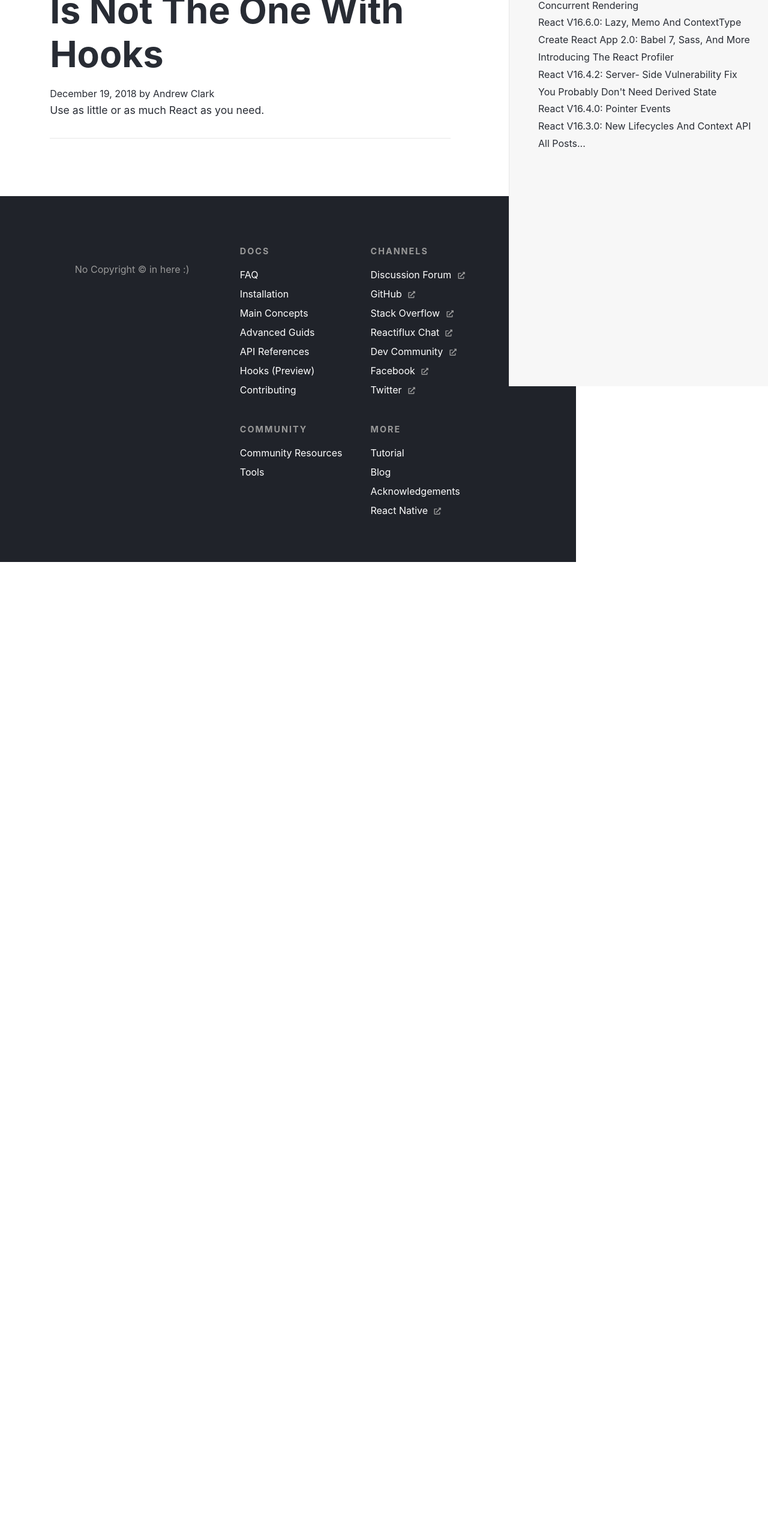
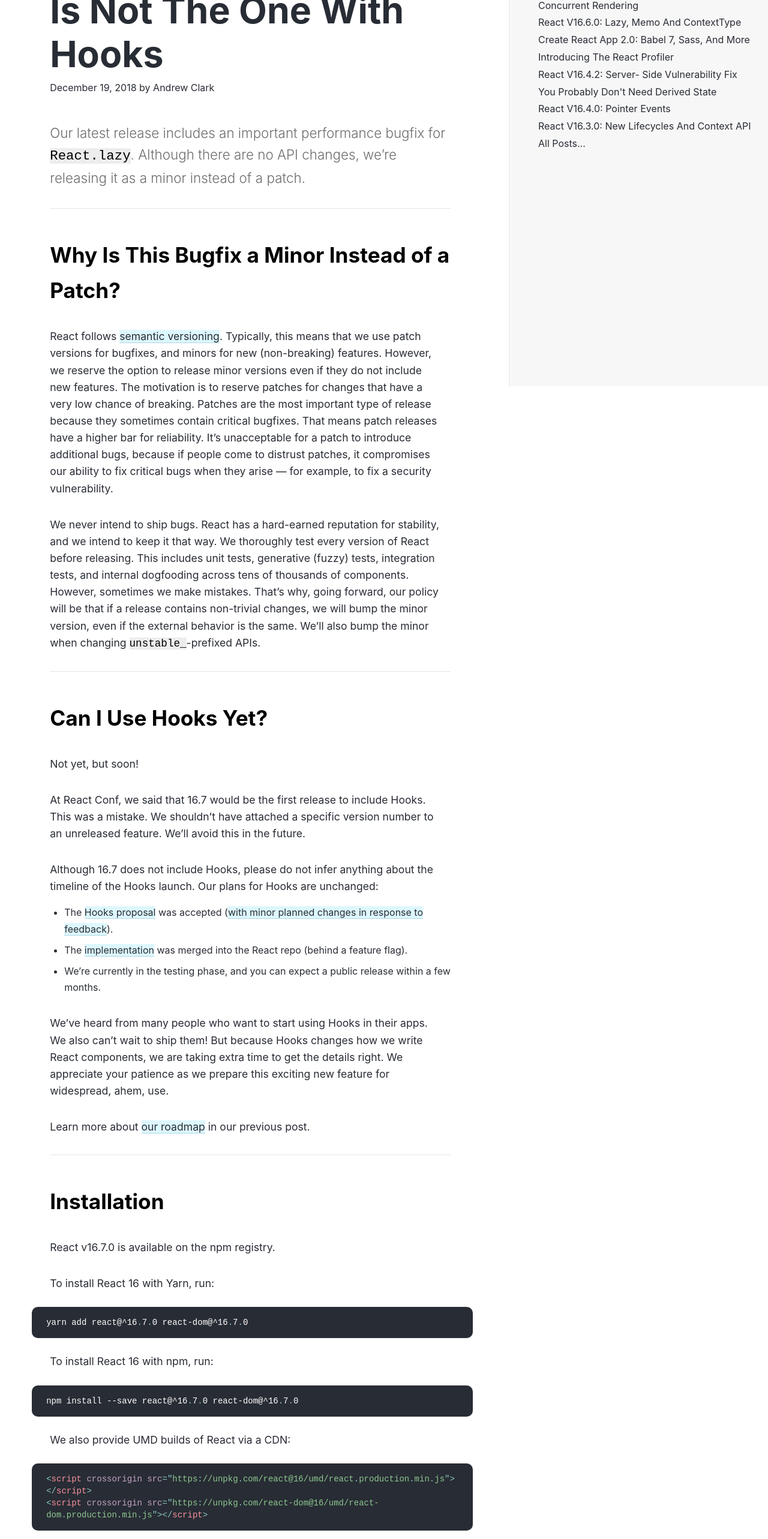
Before and after one commit to osanow/react-remastered, a React app: page /blog/react-v-16-7.html in a window 1280 px wide. Shown: the part 220-2786 px from the top of the page at 60% size. Before the commit the page ends 1157 px from the top, so only its background shows below. Built offline with nearby package versions, Linux system fonts and the light colour scheme.

Commit message:
Complete 'react-v-16-7' subpage of BlogPage container

```diff
--- a/src/components/UI/NavTitle/NavTitle.module.scss
+++ b/src/components/UI/NavTitle/NavTitle.module.scss
@@ -1,6 +1,7 @@
 .linkContainer{
     display: block;
     position: relative;
+    margin-top: -2rem;
     padding-top: 4rem;
     padding-bottom: 1rem;
 
@@ -26,4 +27,8 @@
             opacity: 1;
         }
     }
+
+    & + .linkContainer {
+        padding-bottom: 0;
+    }
 }
--- a/src/containers/BlogPage/Pages/react-v-16-7.js
+++ b/src/containers/BlogPage/Pages/react-v-16-7.js
@@ -5,15 +5,97 @@
 import NavTitle from '../../../components/UI/NavTitle/NavTitle';
 import SyntaxHighlighter from '../../../components/UI/SyntaxHighlighter/SyntaxHighlighter';
 
-const page = ({ title }) => (
+const page = (props) => (
     <>
         <section>
-            <h1> {title} </h1> <br/>December 19, 2018 by Andrew Clark
-            <p> Use as little or as much React as you need. </p>
+            <h1>
+                {props.title}
+                <br />
+                <p>
+                    {props.date} by {props.author}
+                </p>
+            </h1>
+            <p> Our latest release includes an important performance bugfix for <code>React.lazy</code>. Although there are no API changes,
+                we’re releasing it as a minor instead of a patch. </p>
         </section>
         <hr />
+        <section>
+            <NavTitle id="why-is-this-bugfix-a-minor-instead-of-a-patch"><h2>Why Is This Bugfix a Minor Instead of a Patch?</h2></NavTitle>
+
+            <p>React follows <Link to="/docs/faq-versioning.html">semantic versioning</Link>. Typically, this means that we use patch versions for bugfixes, and minors for new
+            (non-breaking) features. However, we reserve the option to release minor versions even if they do not include new features.
+            The motivation is to reserve patches for changes that have a very low chance of breaking. Patches are the most important type
+            of release because they sometimes contain critical bugfixes. That means patch releases have a higher bar for reliability. It’s
+            unacceptable for a patch to introduce additional bugs, because if people come to distrust patches, it compromises our ability
+            to fix critical bugs when they arise — for example, to fix a security vulnerability.</p>
+
+            <p>We never intend to ship bugs. React has a hard-earned reputation for stability, and we intend to keep it that way. We thoroughly
+            test every version of React before releasing. This includes unit tests, generative (fuzzy) tests, integration tests, and internal
+            dogfooding across tens of thousands of components. However, sometimes we make mistakes. That’s why, going forward, our policy will
+            be that if a release contains non-trivial changes, we will bump the minor version, even if the external behavior is the same.
+            We’ll also bump the minor when changing <code>unstable_</code>-prefixed APIs.</p>
+        </section>
+        <hr />
+        <section>
+            <NavTitle id="can-i-use-hooks-yet"><h2>Can I Use Hooks Yet?</h2></NavTitle>
+            <p>Not yet, but soon!</p>
+
+            <p>At React Conf, we said that 16.7 would be the first release to include Hooks. This was a mistake.
+            We shouldn’t have attached a specific version number to an unreleased feature. We’ll avoid this in the future.</p>
+
+            <p>Although 16.7 does not include Hooks, please do not infer anything about the timeline of the Hooks launch. Our plans for Hooks are unchanged:</p>
+
+            <ul>
+                <li>The <a href="https://github.com/reactjs/rfcs/pull/68" target="_blank" rel="noreferrer noopener">Hooks proposal</a> was accepted (<a href="https://github.com/reactjs/rfcs/pull/68#issuecomment-439314884" rel="noreferrer noopener">with minor planned changes in response to feedback</a>).</li>
+                <li>The <a href="https://github.com/facebook/react/commit/7bee9fbdd49aa5b9365a94b0ddf6db04bc1bf51c" rel="noreferrer noopener">implementation</a> was merged into the React repo (behind a feature flag).</li>
+                <li>We’re currently in the testing phase, and you can expect a public release within a few months.</li>
+            </ul>
+
+            <p>We’ve heard from many people who want to start using Hooks in their apps. We also can’t wait to ship them!
+            But because Hooks changes how we write React components, we are taking extra time to get the details right.
+            We appreciate your patience as we prepare this exciting new feature for widespread, ahem, use.</p>
+
+            <p>Learn more about <Link to="/blog/react-16-roadmap.html">our roadmap</Link> in our previous post.</p>
+        </section>
+        <hr />
+        <section>
+            <NavTitle id="installation"><h2>Installation</h2></NavTitle>
+            <p>React v16.7.0 is available on the npm registry.</p>
+
+            <p>To install React 16 with Yarn, run:</p>
+
+            <SyntaxHighlighter code={`yarn add react@^16.7.0 react-dom@^16.7.0`} />
+            <p>To install React 16 with npm, run:</p>
+
+            <SyntaxHighlighter code={`npm install --save react@^16.7.0 react-dom@^16.7.0`} />
+            <p>We also provide UMD builds of React via a CDN:</p>
+
+            <SyntaxHighlighter code={`<script crossorigin src="https://unpkg.com/react@16/umd/react.production.min.js"></script>
+<script crossorigin src="https://unpkg.com/react-dom@16/umd/react-dom.production.min.js"></script>`} />
+
+            <p>Refer to the documentation for detailed installation instructions.</p>
+        </section>
+        <hr />
+        <section>
+            <NavTitle id="changelog"><h2>Changelog</h2></NavTitle>
+
+            <NavTitle id="react-dom"><h3>React DOM</h3></NavTitle>
+            <ul>
+                <li>Fix performance of React.lazy for large numbers of lazily-loaded components. ({'@acdlite'} in #14429)</li>
+                <li>Clear fields on unmount to avoid memory leaks. ({'@trueadm'} in #14276)</li>
+                <li>Fix bug with SSR and context when mixing react-dom/server@16.6 and {'react@<16.6'}. ({'@gaearon'} in #14291)</li>
+                <li>Fix a performance regression in profiling mode. ({'@bvaughn'} in #14383)</li>
+            </ul>
+
+            <NavTitle id="scheduler-experimental"><h3>Scheduler (Experimental)</h3></NavTitle>
+            <ul>
+                <li>Post to MessageChannel instead of window. (@acdlite in #14234)</li>
+                <li>Reduce serialization overhead. (@developit in #14249)</li>
+                <li>Fix fallback to setTimeout in testing environments. (@bvaughn in #14358)</li>
+                <li>Add methods for debugging. (@mrkev in #14053)</li>
+            </ul>
+        </section>
     </>
 );
 
-
 export default page;
--- a/src/shared/styles.module.scss
+++ b/src/shared/styles.module.scss
@@ -57,7 +57,14 @@
             line-height: 1.2;
             color: $sec-color;
 
-            + p {
+            & > p {
+                margin-top: 10px;
+                line-height: 1.2;
+                font-weight: 400;
+                font-size: 1rem;
+            }
+
+            & + p {
                 font-weight: 300;
                 color: $darkertitle-color;
                 font-size: 1.1rem;
@@ -88,13 +95,14 @@
             font-size: 1.1rem;
             & > code {
                 background-color: darken( $pageback-color, 7%);
+                color: black;
             }
 
-            + p {
+            & + p {
                 margin-top: 2rem;
             }
 
-            + a {
+            & + a {
                 margin-top: 2rem;
             }
         }
--- a/src/shared/utility.js
+++ b/src/shared/utility.js
@@ -8,6 +8,24 @@
         ...updatedProperties
     };
 };
+
+Date.prototype.monthNames = [
+    "January", "February", "March",
+    "April", "May", "June",
+    "July", "August", "September",
+    "October", "November", "December"
+];
+
+Date.prototype.getMonthName = function () {
+    return this.monthNames[this.getMonth()];
+};
+
+export const dateFormat = (date = "1/1/1990") => {
+
+    const dataArgs = date.split("-").join(",");
+    const converted = new Date(dataArgs);
+    return `${converted.getMonthName()} ${converted.getDate()}, ${converted.getFullYear()}`;
+}
 
 export const toCapitalize = (text) => {
     const words = [...text.split(" ")];
@@ -50,10 +68,10 @@
             if ( name !== "ordered" ){
                 counter++;
                 let importPath;
-                if ( links[section][name].url )
+                if (counter > limit)
+                    importPath = () => import('../components/NotFoundPage/NotFoundPage');
+                else if ( links[section][name].url )
                     importPath = () => import(`../containers/${directory}/Pages/${links[section][name].url.replace('.html', '.js')}`);
-                else if (counter > limit)
-                    importPath = () => import('../components/NotFoundPage/NotFoundPage');
                 else
                     importPath = () => import(`../containers/${directory}/Pages/${links[section][name].replace('.html', '.js')}`);
 
@@ -67,7 +85,7 @@
                     path={"/" + subpageName + "/" + (links[section][name].url ? links[section][name].url : links[section][name] )}
                     render={() => <>
                             <Helmet title={title + " - React"} />
-                            <Page title={title} />
+                            <Page title={title} date={ dateFormat(links[section][name].time) } author={links[section][name].author}/>
                         </>}
                     />);
             }
```
